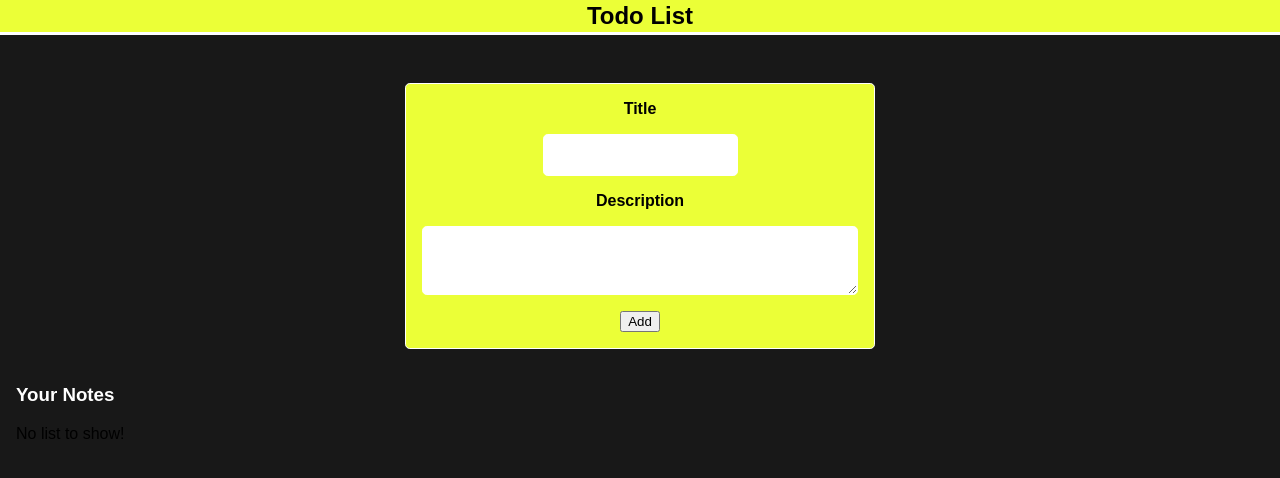
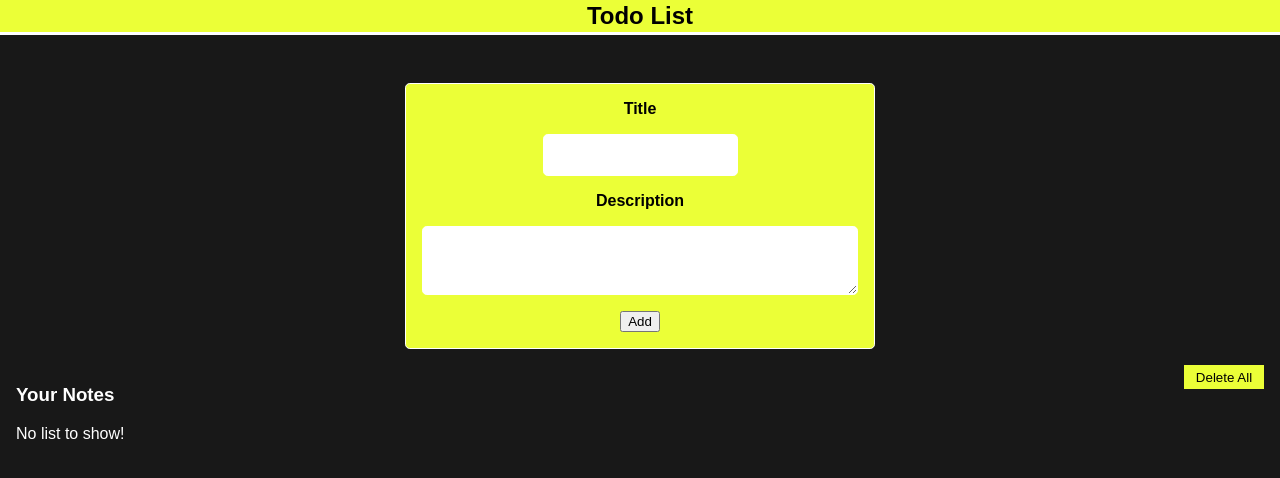
Before and after one commit to ritvikmathur1999/cat_angular_asg01, an Angular app: page / in a window 1280 px wide. Shown: the top 478 px of the page. Built offline with nearby package versions, Linux system fonts and the light colour scheme.

Commit message:
[F]delete all

```diff
--- a/src/app/myComponents/todos/todos.component.html
+++ b/src/app/myComponents/todos/todos.component.html
@@ -1,9 +1,13 @@
 <div class="container">
     <app-add-todo (todoAdd)="addTodo($event)"></app-add-todo>
-    <h3>Your Notes</h3>
+    <div class="op">
+        <h3>Your Notes</h3>
+        <button (click)="onClick(todo)">Delete All</button>
+    </div>
+
     <div class="card-container">
 
-        <div *ngIf="this.todos.length===0; else elseBlock">No list to show!</div>
+        <div class="msg" *ngIf="this.todos.length===0; else elseBlock">No list to show!</div>
         <ng-template #elseBlock>
             <div *ngFor="let todo of todos">
                 <app-todo-item [todo]="todo" (todoDelete)="deleteTodo($event)"></app-todo-item>
--- a/src/app/myComponents/todos/todos.component.scss
+++ b/src/app/myComponents/todos/todos.component.scss
@@ -1,4 +1,5 @@
 $font-color:white;
+$bg-color: rgb(235, 255, 55);
 
 
 .container{
@@ -16,6 +17,9 @@ $font-color:white;
     width: auto;
     flex-wrap:wrap;
     justify-content:space-between;
+    .msg{
+        color: $font-color;
+    }
 }
 
 p{
@@ -24,3 +28,15 @@ p{
 .checkbox{
     margin: 0px;
 }
+
+.op{
+    display: flex;
+    justify-content: space-between;
+
+    button{
+        height: 1.5rem;
+        width: 5rem;
+        background-color: $bg-color;
+        border-style:none ;
+    }
+}
--- a/src/app/myComponents/todos/todos.component.ts
+++ b/src/app/myComponents/todos/todos.component.ts
@@ -1,4 +1,4 @@
-import { Component, OnInit } from '@angular/core';
+import { Component, Input, OnInit } from '@angular/core';
 import { json } from 'node_modules/@angular-devkit/core/src';
 import Todo from "../../todo"
 @Component({
@@ -9,6 +9,7 @@ import Todo from "../../todo"
 export class TodosComponent implements OnInit {
   localItem:string
   todos:Todo[];
+  @Input() todo:Todo;
 
   constructor() {
     this.localItem = localStorage.getItem("todos");
@@ -40,4 +41,9 @@ export class TodosComponent implements OnInit {
   ngOnInit(): void {
   }
 
+  onClick(todo:Todo)
+  {
+    this.todos=[];
+  }
+
 }
```
Also changed, not shown: 3 other files (tests, documents, lock files or other folders).
